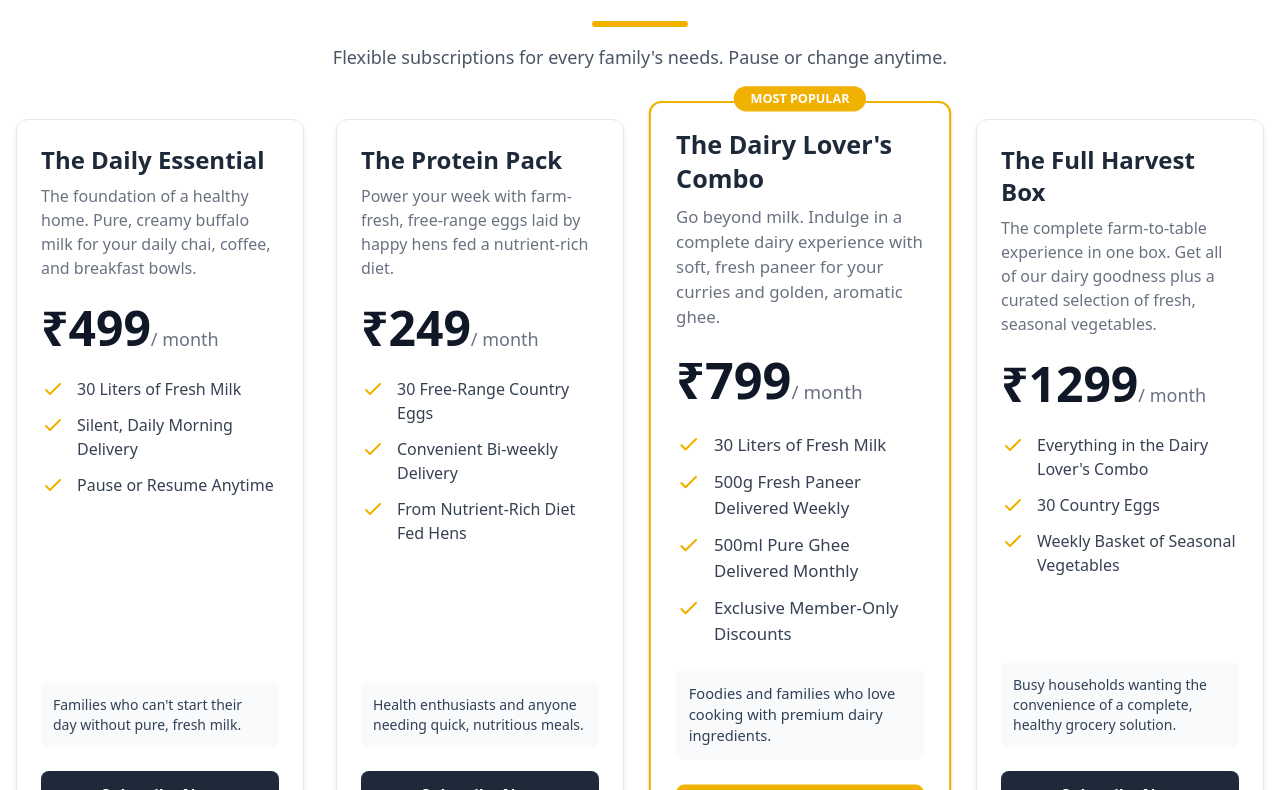
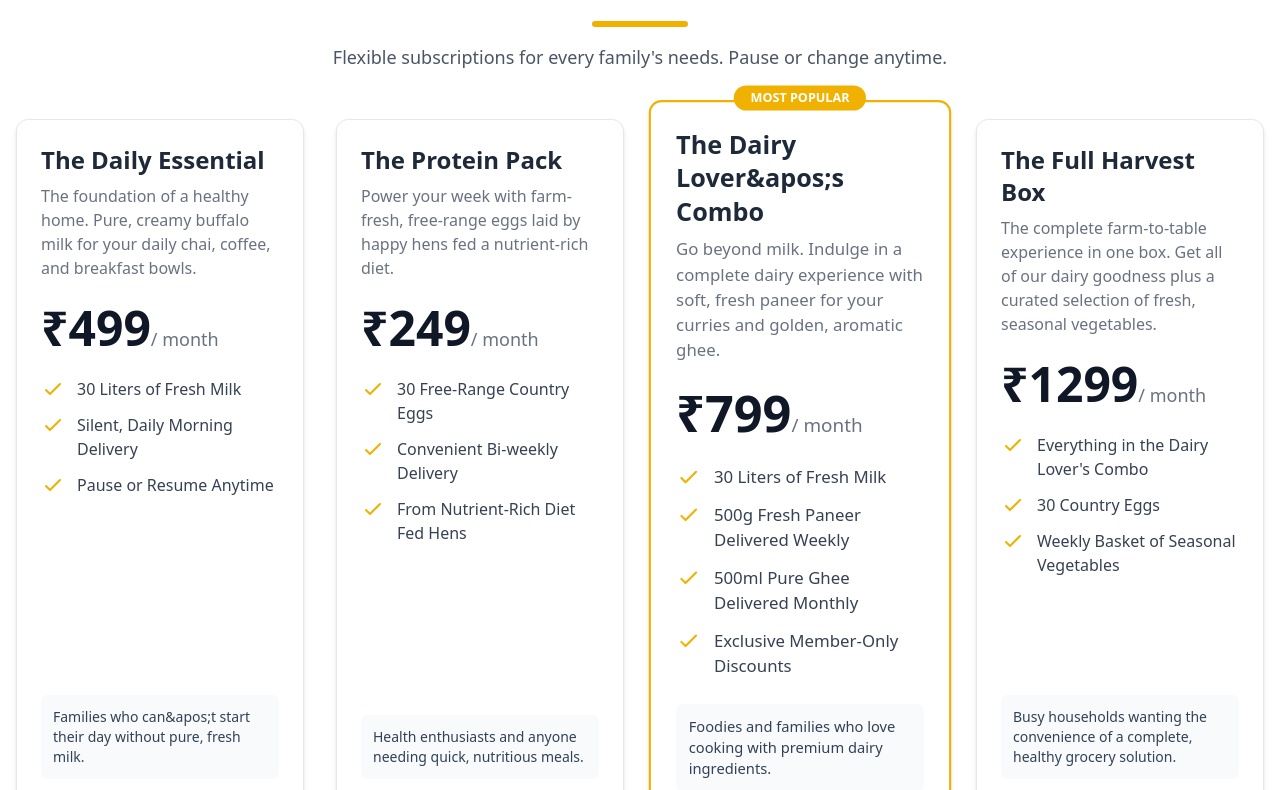
Before and after one commit to agasthyasuperfoods/Nutromilk, a Next.js app: page /subscription in a window 1280 px wide. Shown: the part 1150-1940 px from the top of the page. Built offline with nearby package versions, Linux system fonts and the light colour scheme.

Commit message:
changed version

```diff
--- a/src/components/sub.js
+++ b/src/components/sub.js
@@ -7,7 +7,8 @@ const plansData = [
     description: "The foundation of a healthy home. Pure, creamy buffalo milk for your daily chai, coffee, and breakfast bowls.",
     price: 499,
     features: ["30 Liters of Fresh Milk", "Silent, Daily Morning Delivery", "Pause or Resume Anytime"],
-    perfectFor: "Families who can't start their day without pure, fresh milk."
+    // --- FIX: Replaced "can't" with "can&apos;t"
+    perfectFor: "Families who can&apos;t start their day without pure, fresh milk."
   },
   {
     name: "The Protein Pack",
@@ -17,7 +18,8 @@ const plansData = [
     perfectFor: "Health enthusiasts and anyone needing quick, nutritious meals."
   },
   {
-    name: "The Dairy Lover's Combo",
+    // --- FIX: Replaced "Lover's" with "Lover&apos;s"
+    name: "The Dairy Lover&apos;s Combo",
     description: "Go beyond milk. Indulge in a complete dairy experience with soft, fresh paneer for your curries and golden, aromatic ghee.",
     price: 799,
     features: ["30 Liters of Fresh Milk", "500g Fresh Paneer Delivered Weekly", "500ml Pure Ghee Delivered Monthly", "Exclusive Member-Only Discounts"],
@@ -67,7 +69,7 @@ export default function SubscriptionPage() {
       </Head>
 
       <div className="bg-white">
-        {/* Section 1: Hero (This section is untouched) */}
+        {/* Section 1: Hero */}
         <header className="relative">
             <div className="absolute inset-0 bg-black opacity-50 z-10"></div>
             <div
@@ -87,10 +89,11 @@ export default function SubscriptionPage() {
         </header>
 
         <main>
-          {/* Section 2: Why You'll Love Us (This section is untouched) */}
+          {/* Section 2: Why You'll Love Us */}
           <section className="py-16 sm:py-20">
             <div className="max-w-6xl mx-auto px-4 text-center">
-              <h2 className="text-3xl md:text-4xl font-bold text-gray-800 mb-12">Why You'll Love Us</h2>
+              {/* --- FIX: Replaced "You'll" with "You&apos;ll" --- */}
+              <h2 className="text-3xl md:text-4xl font-bold text-gray-800 mb-12">Why You&apos;ll Love Us</h2>
               <div className="grid md:grid-cols-3 gap-8">
                 <div className="feature-item bg-white p-6 rounded-xl border border-gray-100 shadow-sm hover:shadow-md transition-shadow duration-300">
                   <FreshnessIcon />
@@ -111,13 +114,13 @@ export default function SubscriptionPage() {
             </div>
           </section>
 
-          {/* Section 3: Choose Your Plan (Changes are only in this section) */}
+          {/* Section 3: Choose Your Plan */}
           <section id="plans" className="py-16 sm:py-20">
             <div className="max-w-7xl mx-auto px-4 text-center">
               <h2 className="text-3xl md:text-4xl font-extrabold text-gray-900">Choose Your Plan</h2>
               <div className="w-24 h-1.5 bg-yellow-500 mx-auto mt-4 rounded-full"></div>
               <p className="text-gray-600 mt-4 mb-12 text-lg">
-                Flexible subscriptions for every family's needs. Pause or change anytime.
+                Flexible subscriptions for every family&apos;s needs. Pause or change anytime.
               </p>
 
               <div className="grid md:grid-cols-2 lg:grid-cols-4 gap-8">
@@ -130,7 +133,6 @@ export default function SubscriptionPage() {
 
                     <h3 className="text-2xl font-bold text-gray-800">{plan.name}</h3>
 
-                    {/* --- CHANGE 1 of 2: 'flex-grow' class has been REMOVED from this line --- */}
                     <p className="text-gray-500 mt-2 mb-6">{plan.description}</p>
 
                     <div>
@@ -147,7 +149,6 @@ export default function SubscriptionPage() {
                       ))}
                     </ul>
 
-                    {/* --- CHANGE 2 of 2: 'mt-auto' class has been ADDED to this line --- */}
                     <p className="text-sm bg-gray-50 p-3 rounded-md mt-auto mb-6">{plan.perfectFor}</p>
 
                     <a href="#" className={`w-full text-center font-bold py-3 px-6 rounded-lg transition-colors ${plan.popular ? 'bg-yellow-500 text-white hover:bg-yellow-600' : 'bg-gray-800 text-white hover:bg-gray-900'}`}>
```
